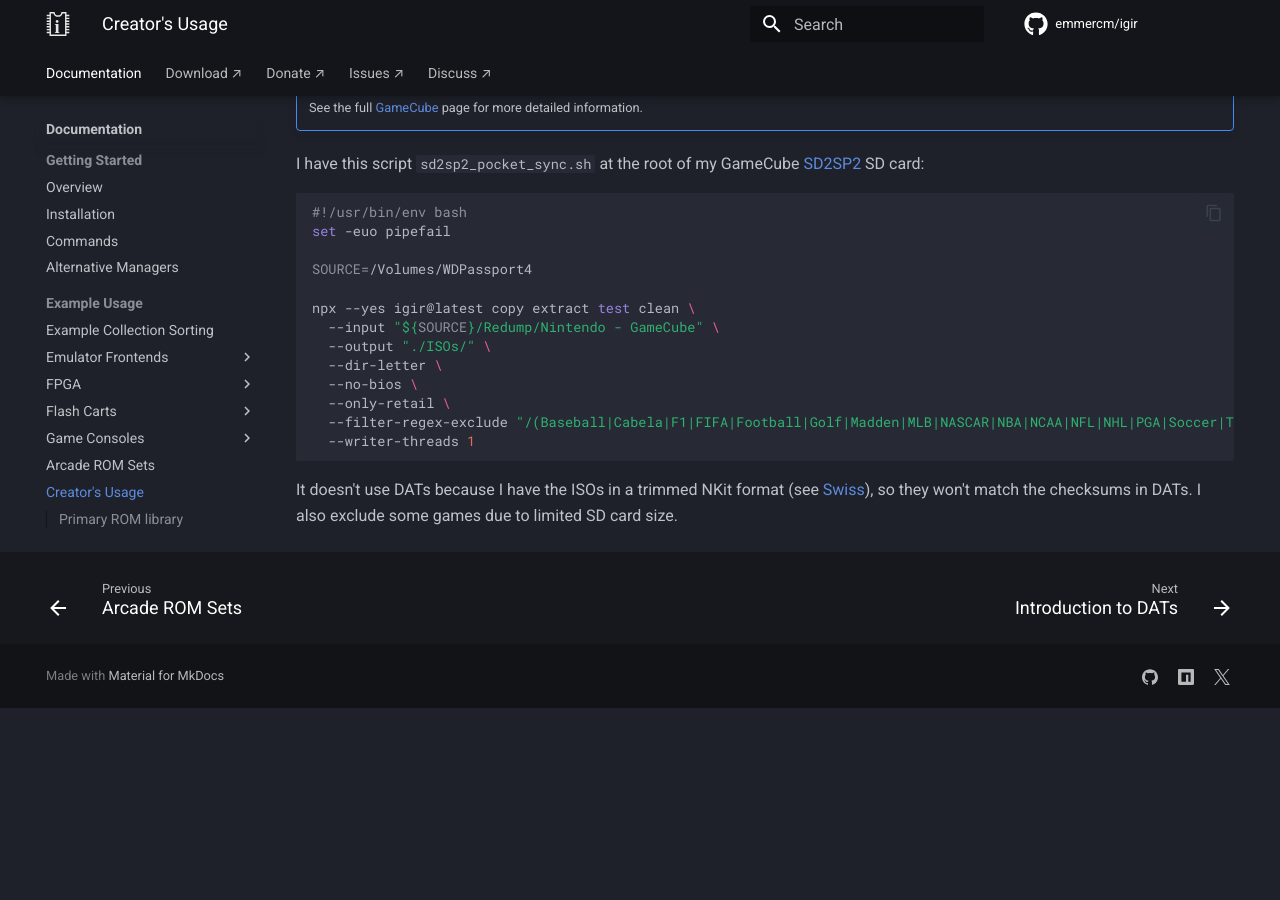
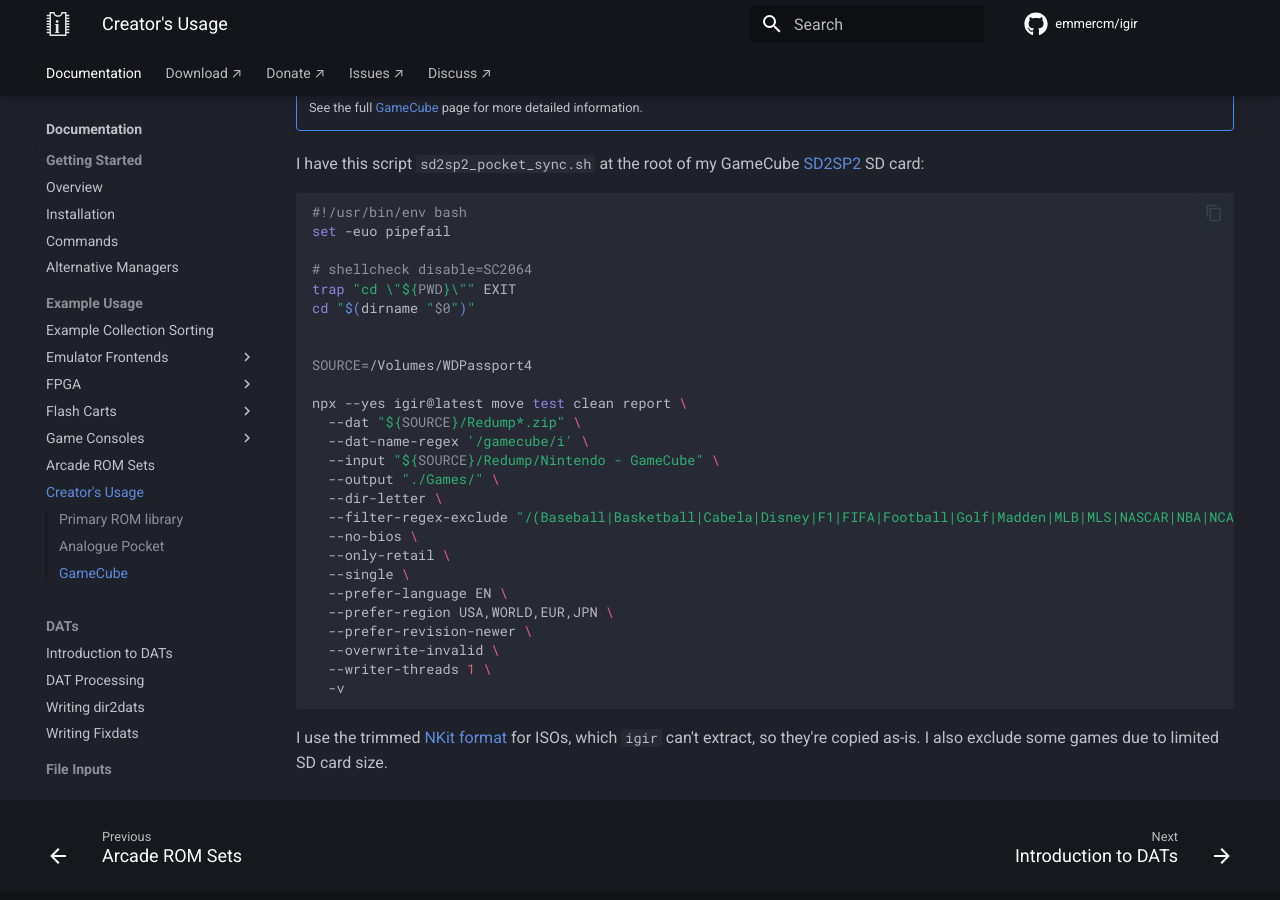
Before and after one commit to emmercm/igir, an MkDocs documentation site: the page built from docs/usage/personal.md, in a window 1280 px wide and 900 px high, scrolled down 2987 px. Built offline with MkDocs 1.6.1 and Material for MkDocs 9.7.7, drawn with Linux system fonts in a browser that asks for light colours; comment, search, counter and statistics services are not loaded; before the commit the page ends 3695 px from its top, so only the background shows below that.

Commit message:
Usage docs

````diff
--- a/docs/usage/personal.md
+++ b/docs/usage/personal.md
@@ -144,16 +144,29 @@
 #!/usr/bin/env bash
 set -euo pipefail
 
+# shellcheck disable=SC2064
+trap "cd \"${PWD}\"" EXIT
+cd "$(dirname "$0")"
+
+
 SOURCE=/Volumes/WDPassport4
 
-npx --yes igir@latest copy extract test clean \
+npx --yes igir@latest move test clean report \
+  --dat "${SOURCE}/Redump*.zip" \
+  --dat-name-regex '/gamecube/i' \
   --input "${SOURCE}/Redump/Nintendo - GameCube" \
-  --output "./ISOs/" \
+  --output "./Games/" \
   --dir-letter \
+  --filter-regex-exclude "/(Baseball|Basketball|Cabela|Disney|F1|FIFA|Football|Golf|Madden|MLB|MLS|NASCAR|NBA|NCAA|NFL|NHL|Nickelodeon|PGA|Soccer|Tennis|UFC|WWE)/i" \
   --no-bios \
   --only-retail \
-  --filter-regex-exclude "/(Baseball|Cabela|F1|FIFA|Football|Golf|Madden|MLB|NASCAR|NBA|NCAA|NFL|NHL|PGA|Soccer|Tennis|UFC|WWE)/i" \
-  --writer-threads 1
+  --single \
+  --prefer-language EN \
+  --prefer-region USA,WORLD,EUR,JPN \
+  --prefer-revision-newer \
+  --overwrite-invalid \
+  --writer-threads 1 \
+  -v
 ```
 
-It doesn't use DATs because I have the ISOs in a trimmed NKit format (see [Swiss](https://github.com/emukidid/swiss-gc)), so they won't match the checksums in DATs. I also exclude some games due to limited SD card size.
+I use the trimmed [NKit format](https://wiki.gbatemp.net/wiki/NKit) for ISOs, which `igir` can't extract, so they're copied as-is. I also exclude some games due to limited SD card size.
````
